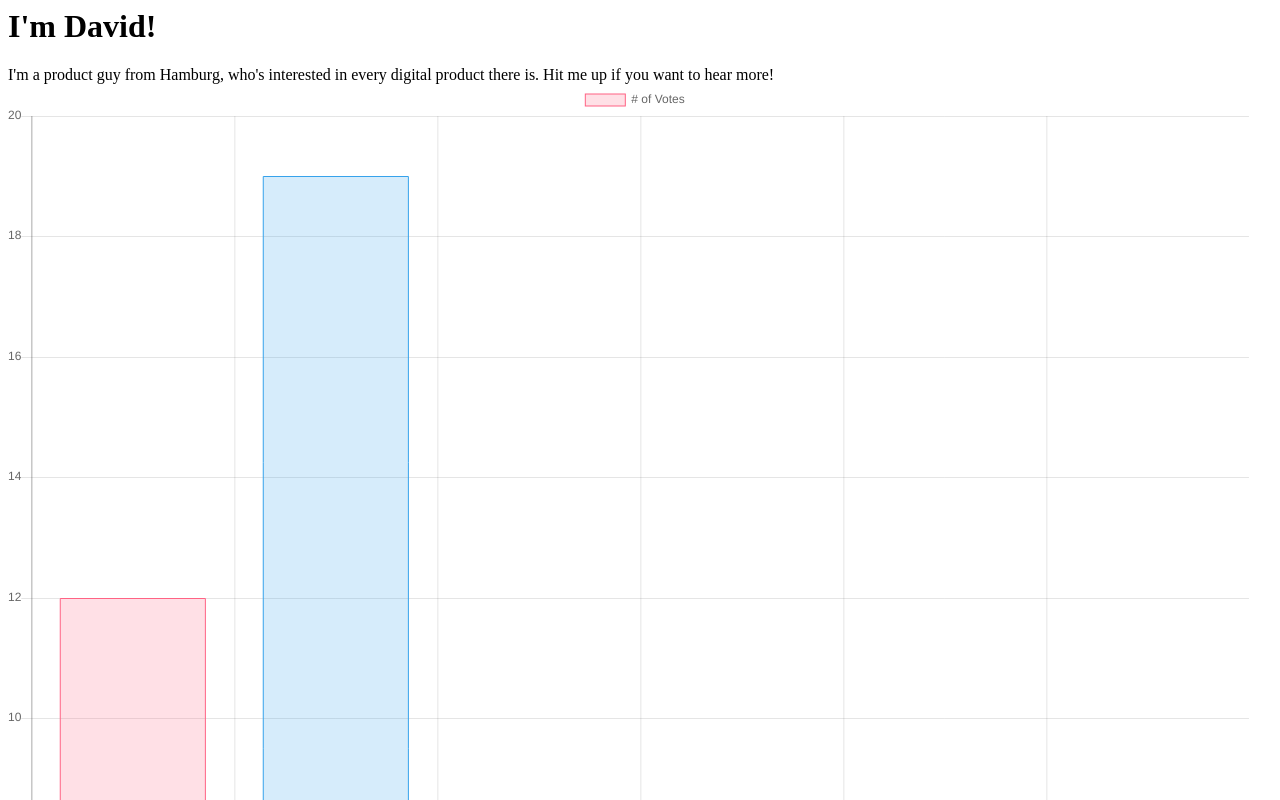
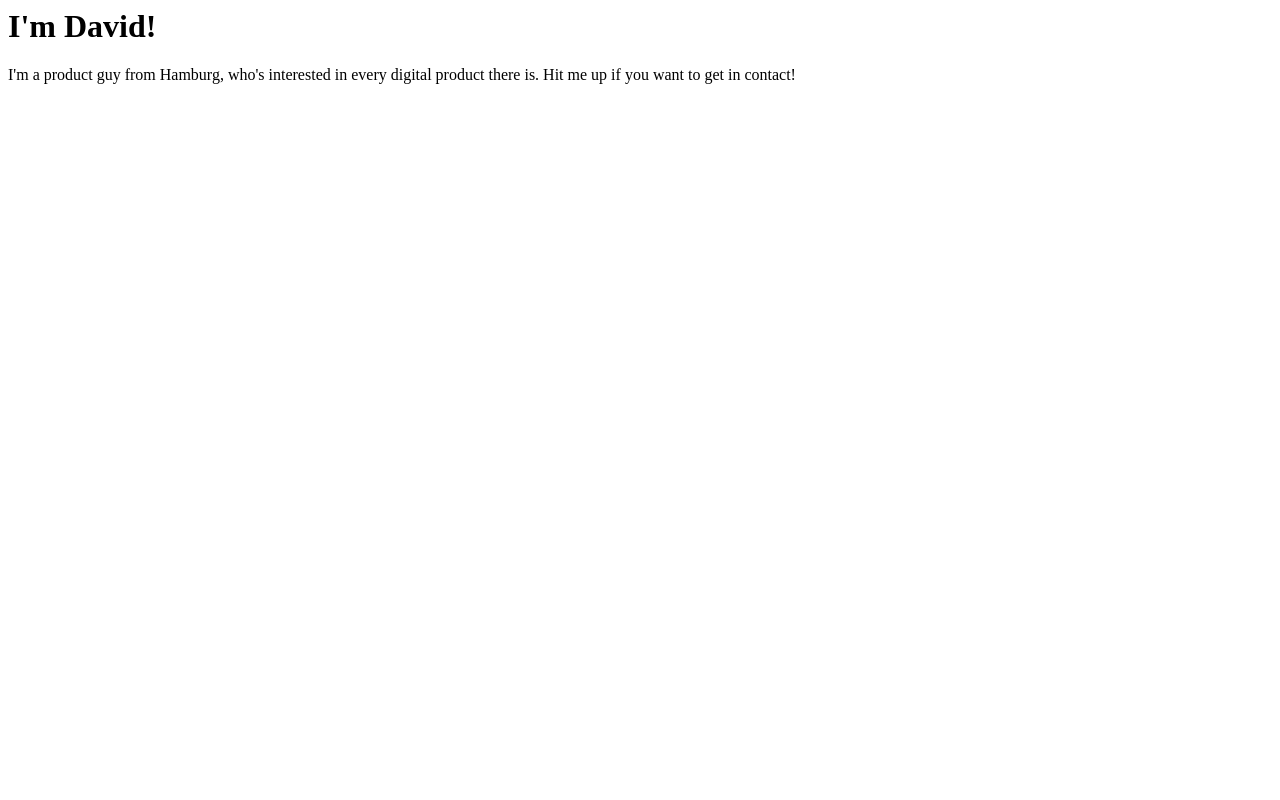
Before and after one commit to ip0ke/ip0ke.github.io, a plain HTML site: page index.html in a window 1280 px wide. Shown: the top 800 px of the page. Drawn offline with Linux system fonts and the light colour scheme.

Commit message:
Back to the start ...

```diff
--- a/index.html
+++ b/index.html
@@ -1,54 +1,13 @@
 <html>
 <head>
   <link rel="stylesheet" href="css/style.css">
-  <script src="js/Chart.js"></script>
 </head>
 <body>
   <div class="header">
       <h1>I'm David!</h1>
   </div>
   <div class="main">
-    <p> I'm a product guy from Hamburg, who's interested in every digital product there is. Hit me up if you want to hear more!
-      <canvas id="myChart" width="400" height="400"></canvas>
-      <script>
-      var ctx = document.getElementById("myChart").getContext('2d');
-      var myChart = new Chart(ctx, {
-          type: 'bar',
-          data: {
-              labels: ["Red", "Blue", "Yellow", "Green", "Purple", "Orange"],
-              datasets: [{
-                  label: '# of Votes',
-                  data: [12, 19, 3, 5, 2, 3],
-                  backgroundColor: [
-                      'rgba(255, 99, 132, 0.2)',
-                      'rgba(54, 162, 235, 0.2)',
-                      'rgba(255, 206, 86, 0.2)',
-                      'rgba(75, 192, 192, 0.2)',
-                      'rgba(153, 102, 255, 0.2)',
-                      'rgba(255, 159, 64, 0.2)'
-                  ],
-                  borderColor: [
-                      'rgba(255,99,132,1)',
-                      'rgba(54, 162, 235, 1)',
-                      'rgba(255, 206, 86, 1)',
-                      'rgba(75, 192, 192, 1)',
-                      'rgba(153, 102, 255, 1)',
-                      'rgba(255, 159, 64, 1)'
-                  ],
-                  borderWidth: 1
-              }]
-          },
-          options: {
-              scales: {
-                  yAxes: [{
-                      ticks: {
-                          beginAtZero:true
-                      }
-                  }]
-              }
-          }
-      });
-      </script>
+    <p> I'm a product guy from Hamburg, who's interested in every digital product there is. Hit me up if you want to get in contact!
   </div>
 </body>
 </html>
```
